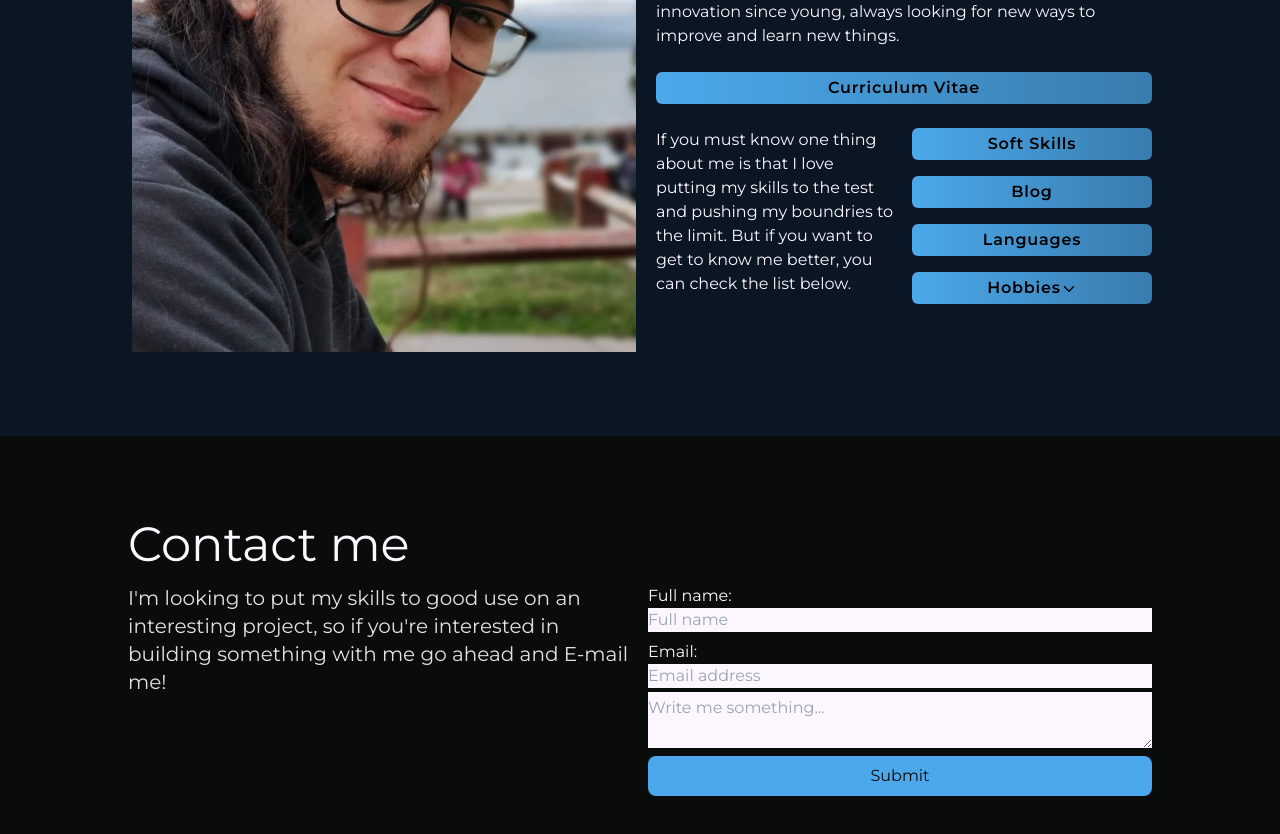
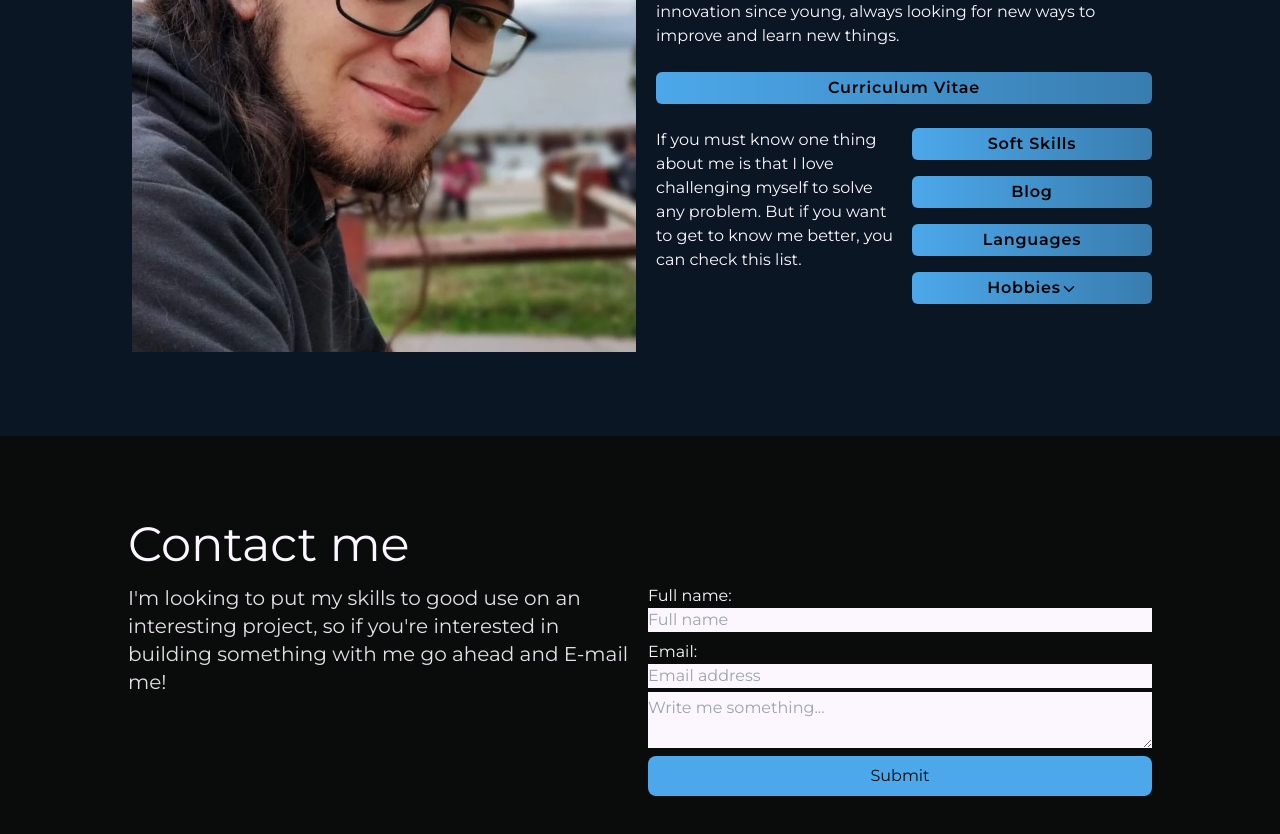
Before and after one commit to tomasesquivelgc/Portfolio, a React (Vite) app: page / in a window 1280 px wide. Shown: the part 4860-5694 px from the top of the page. Built offline with nearby package versions, Linux system fonts and the light colour scheme; a web font is replaced by a local one.

Commit message:
change list text

```diff
--- a/src/sections/AboutSection.jsx
+++ b/src/sections/AboutSection.jsx
@@ -30,9 +30,9 @@ function AboutSection() {
         </motion.a>
         <div className="py-1  mt-4 flex gap-4">
           <p className="py-1 w-1/2">
-            If you must know one thing about me is that I love putting my skills to the test
-            and pushing my boundries to the limit. But if you want to get to know me better,
-            you can check the list below.
+            If you must know one thing about me is that I love challenging myself to
+            solve any problem. But if you want to get to know me better,
+            you can check this list.
           </p>
           <div  className="w-1/2">
             <InfoList />
```
